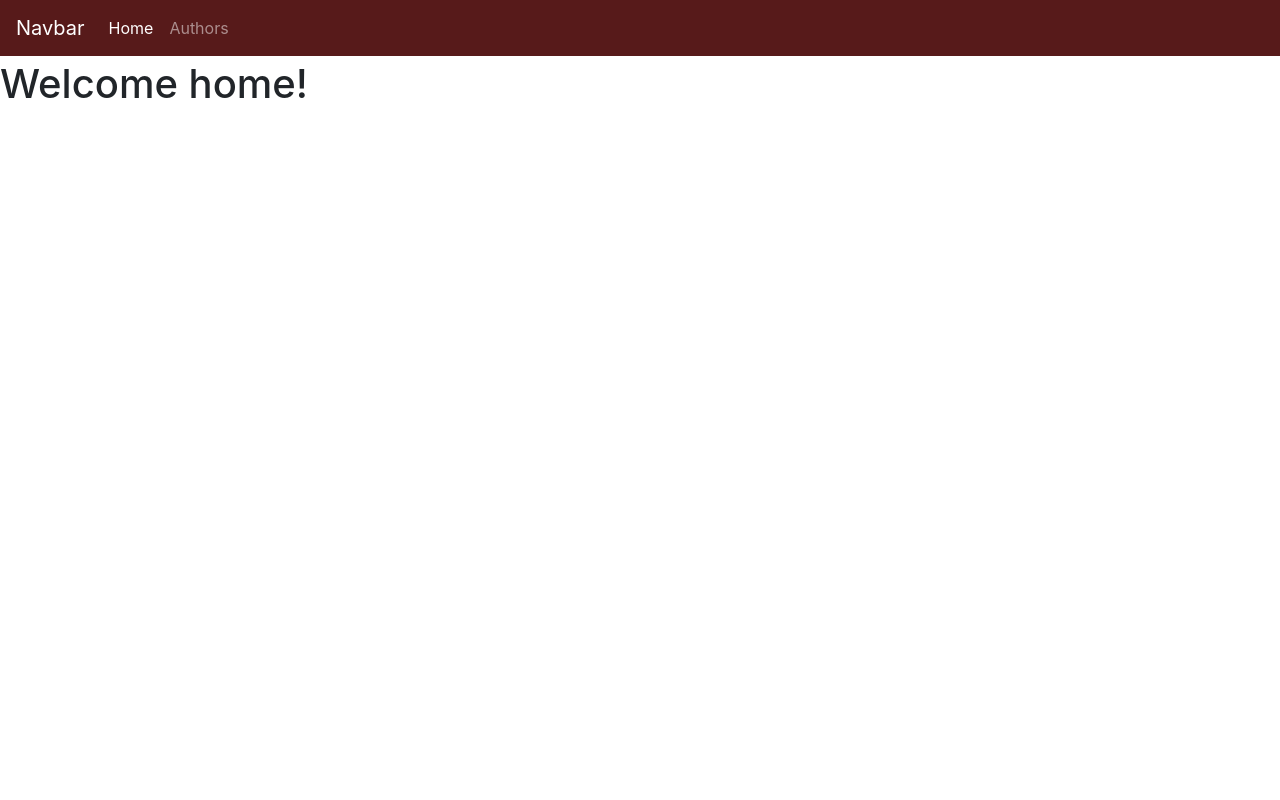
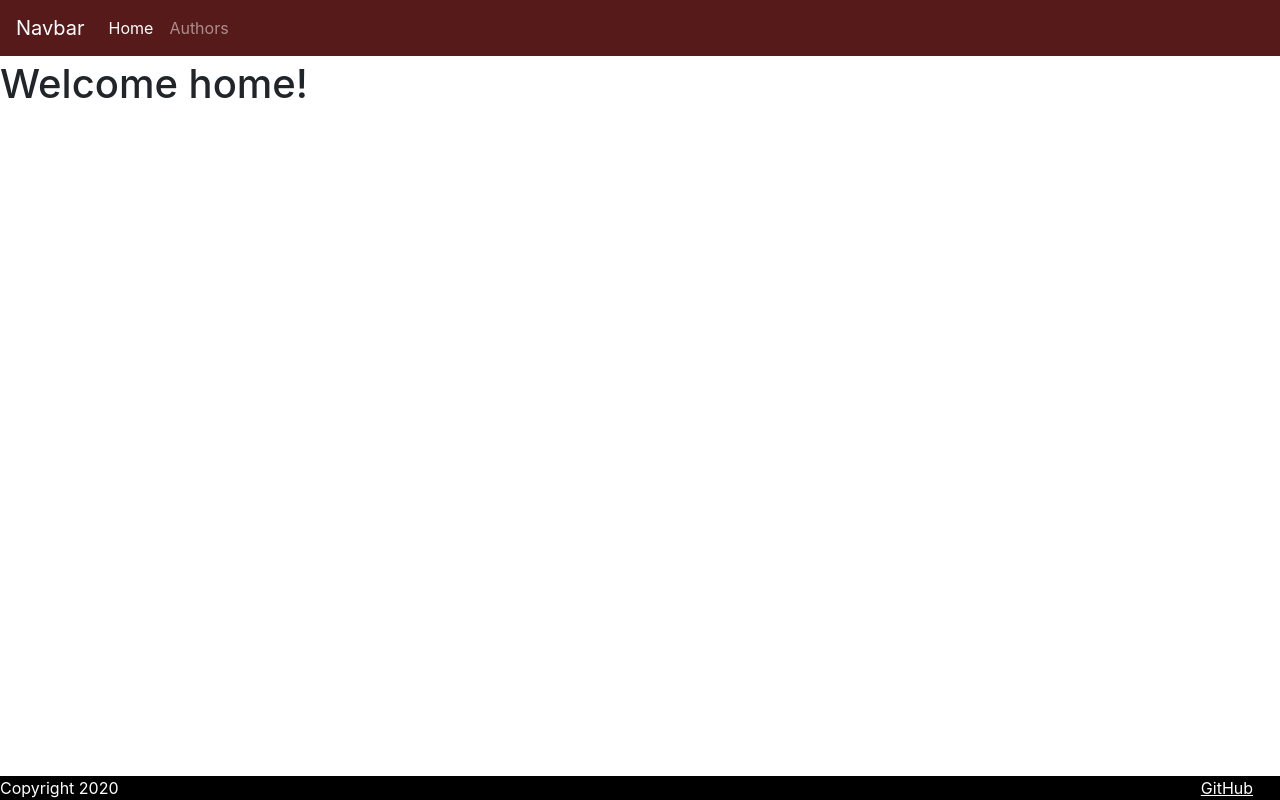
Before and after one commit to hexdump95/ng-mongodb-demo, an Angular app: page / in a window 1280 px wide. Built offline with nearby package versions, Linux system fonts and the light colour scheme.

Commit message:
Add PageNotFount component

```diff
--- a/src/app/app-routing.module.ts
+++ b/src/app/app-routing.module.ts
@@ -3,12 +3,14 @@ import { Routes, RouterModule } from '@angular/router';
 import { AuthorComponent } from './authors/author/author.component';
 import { AuthorsComponent } from './authors/authors.component';
 import { HomeComponent } from './home/home.component';
+import { PageNotFoundComponent } from './page-not-found/page-not-found.component';
 
 const routes: Routes = [
   { path: 'home', redirectTo: '', pathMatch: 'full' },
   { path: '', component: HomeComponent },
   { path: 'authors', component: AuthorsComponent },
-  { path: 'authors/:id', component: AuthorComponent }
+  { path: 'authors/:id', component: AuthorComponent },
+  { path: '**', component: PageNotFoundComponent },
 ];
 
 @NgModule({
--- a/src/app/app.component.html
+++ b/src/app/app.component.html
@@ -1,2 +1,3 @@
 <app-navbar></app-navbar>
 <router-outlet></router-outlet>
+<app-footer></app-footer>
--- a/src/app/app.module.ts
+++ b/src/app/app.module.ts
@@ -8,6 +8,8 @@ import { HomeComponent } from './home/home.component';
 import { AuthorsComponent } from './authors/authors.component';
 import { AuthorComponent } from './authors/author/author.component';
 import { NavbarComponent } from './navbar/navbar.component';
+import { FooterComponent } from './footer/footer.component';
+import { PageNotFoundComponent } from './page-not-found/page-not-found.component';
 
 @NgModule({
   declarations: [
@@ -16,6 +18,8 @@ import { NavbarComponent } from './navbar/navbar.component';
     AuthorComponent,
     HomeComponent,
     NavbarComponent,
+    FooterComponent,
+    PageNotFoundComponent,
   ],
   imports: [
     BrowserModule,
--- /dev/null
+++ b/src/app/footer/footer.component.css
@@ -0,0 +1,7 @@
+.footer {
+  position: fixed;
+  bottom: 0;
+  width: 100%;
+  background-color: rgb(0, 0, 0);
+  color: white;
+}
--- /dev/null
+++ b/src/app/footer/footer.component.html
@@ -0,0 +1,10 @@
+<div class="footer">
+  <div class="row">
+    <div class="col-8 col-sm-10 col-lg-11">Copyright 2020</div>
+    <div class="asd col-4 col-sm-2 col-lg-1">
+      <a
+      href="http://github.com/hexdump95/ng-mongodb-demo"
+      style="text-decoration: underline; color: white;">GitHub</a>
+    </div>
+  </div>
+</div>
--- /dev/null
+++ b/src/app/footer/footer.component.ts
@@ -0,0 +1,15 @@
+import { Component, OnInit } from '@angular/core';
+
+@Component({
+  selector: 'app-footer',
+  templateUrl: './footer.component.html',
+  styleUrls: ['./footer.component.css']
+})
+export class FooterComponent implements OnInit {
+
+  constructor() { }
+
+  ngOnInit(): void {
+  }
+
+}
--- /dev/null
+++ b/src/app/page-not-found/page-not-found.component.html
@@ -0,0 +1 @@
+<p>page-not-found works!</p>
--- /dev/null
+++ b/src/app/page-not-found/page-not-found.component.ts
@@ -0,0 +1,15 @@
+import { Component, OnInit } from '@angular/core';
+
+@Component({
+  selector: 'app-page-not-found',
+  templateUrl: './page-not-found.component.html',
+  styleUrls: ['./page-not-found.component.css']
+})
+export class PageNotFoundComponent implements OnInit {
+
+  constructor() { }
+
+  ngOnInit(): void {
+  }
+
+}
```
Also changed, not shown: src/app/page-not-found/page-not-found.component.css (added).
